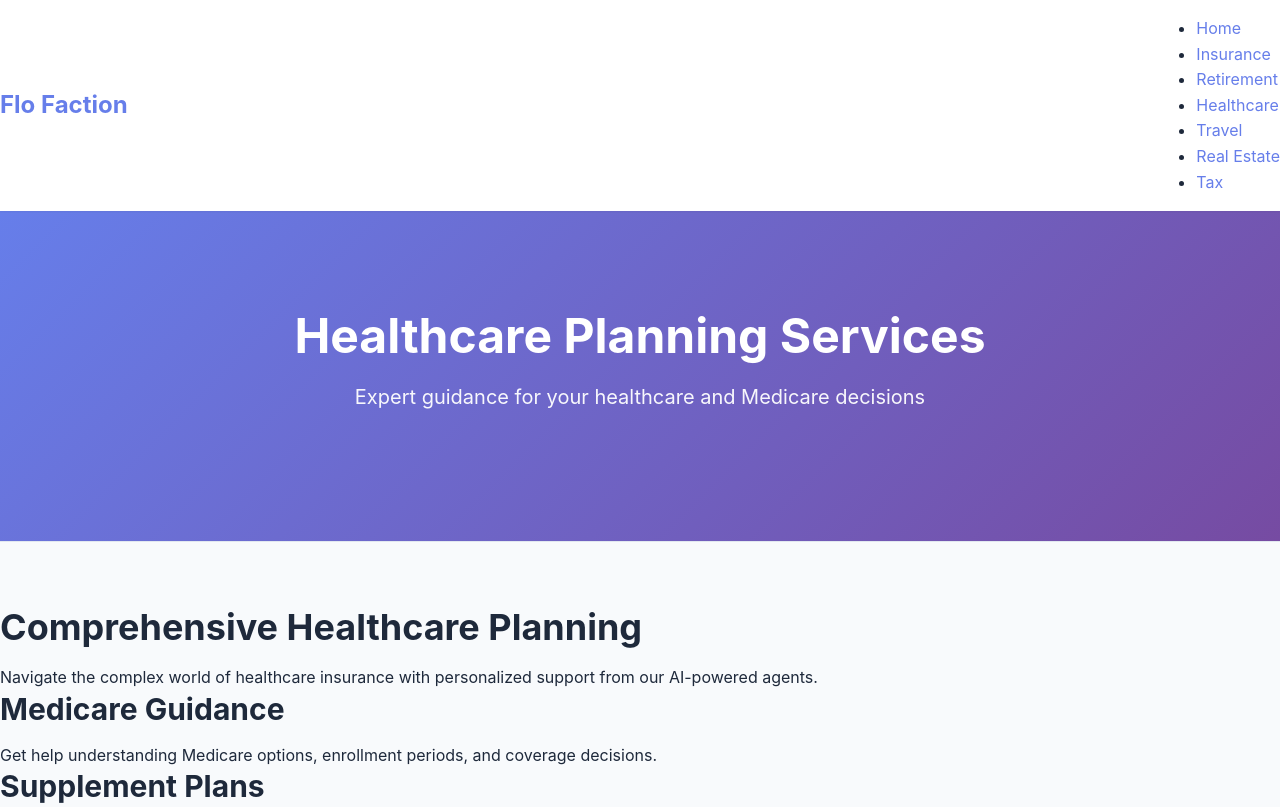
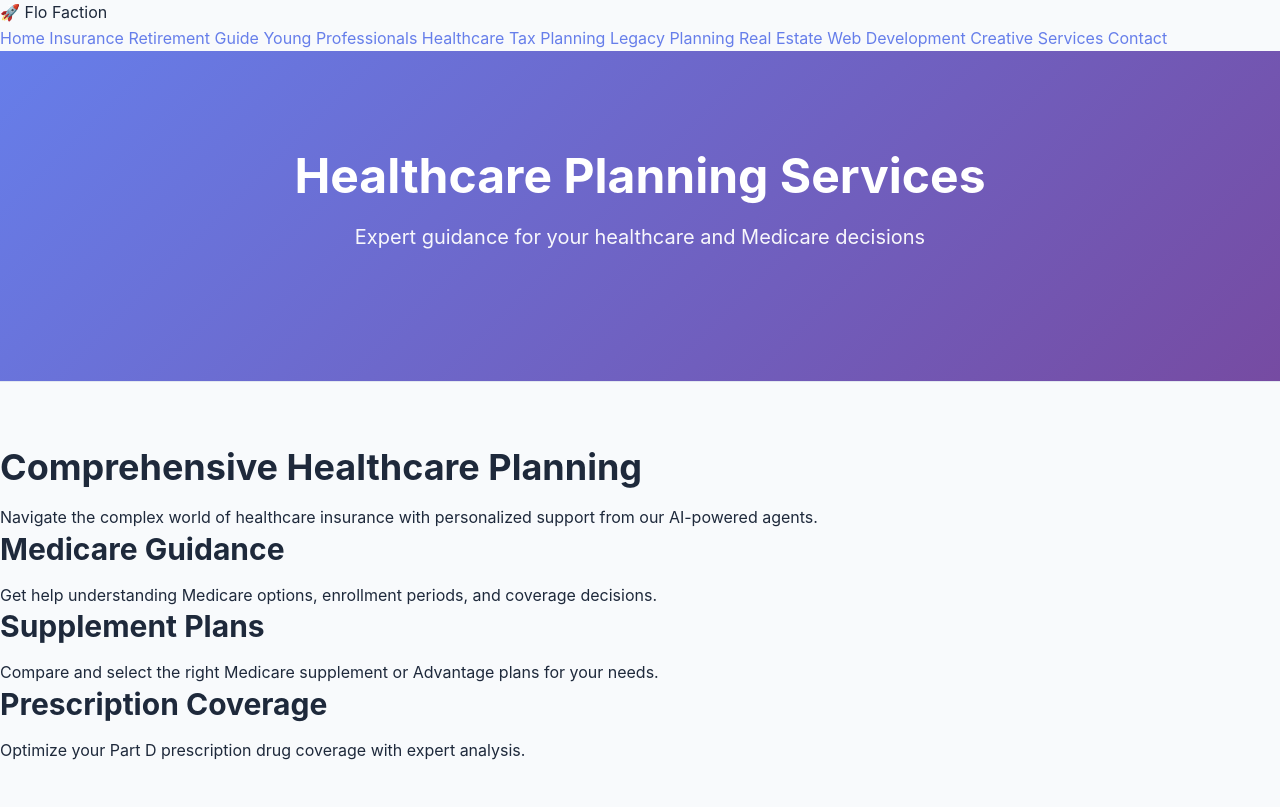
Before and after one commit to Flofactionllc/flofaction-website, a website: page public/healthcare.html in a window 1280 px wide. Shown: the top 807 px of the page. Drawn offline with Linux system fonts and the light colour scheme; a script that the page names is missing.

Commit message:
Revamp navigation in healthcare.html
Updated navigation structure and links for healthcare page.

```diff
--- a/public/healthcare.html
+++ b/public/healthcare.html
@@ -7,21 +7,22 @@
     <link rel="stylesheet" href="/css/styles.css">
 </head>
 <body>
-    <header>
-        <nav>
-            <div class="logo">Flo Faction</div>
-            <ul>
-                <li><a href="/index.html">Home</a></li>
-                <li><a href="/insurance.html">Insurance</a></li>
-                <li><a href="/retirement.html">Retirement</a></li>
-                <li><a href="/healthcare.html" class="active">Healthcare</a></li>
-                <li><a href="/travel.html">Travel</a></li>
-                <li><a href="/real-estate.html">Real Estate</a></li>
-                <li><a href="/tax.html">Tax</a></li>
-            </ul>
-        </nav>
-    </header>
-
+    <nav>
+        <div class="logo">🚀 Flo Faction</div>
+        <div class="nav-links">
+            <a href="/index.html">Home</a>
+            <a href="/insurance.html">Insurance</a>
+            <a href="/retirement-guide.html">Retirement Guide</a>
+            <a href="/young-professionals-guide.html">Young Professionals</a>
+            <a href="/healthcare.html" class="active">Healthcare</a>
+            <a href="/tax.html">Tax Planning</a>
+            <a href="/legacy.html">Legacy Planning</a>
+            <a href="/real-estate.html">Real Estate</a>
+            <a href="/web-development.html">Web Development</a>
+            <a href="/creative-services.html">Creative Services</a>
+            <a href="/contact.html">Contact</a>
+        </div>
+    </nav>
     <main>
         <section class="hero">
             <h1>Healthcare Planning Services</h1>
```
